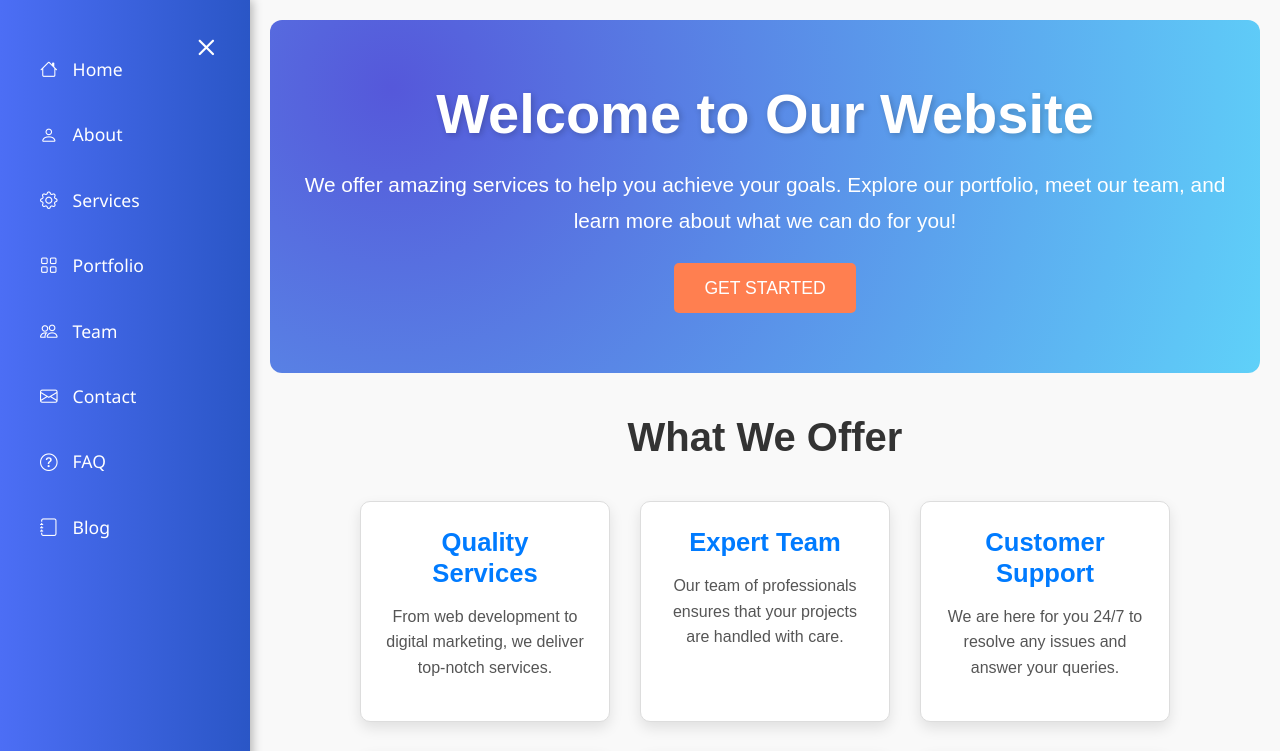
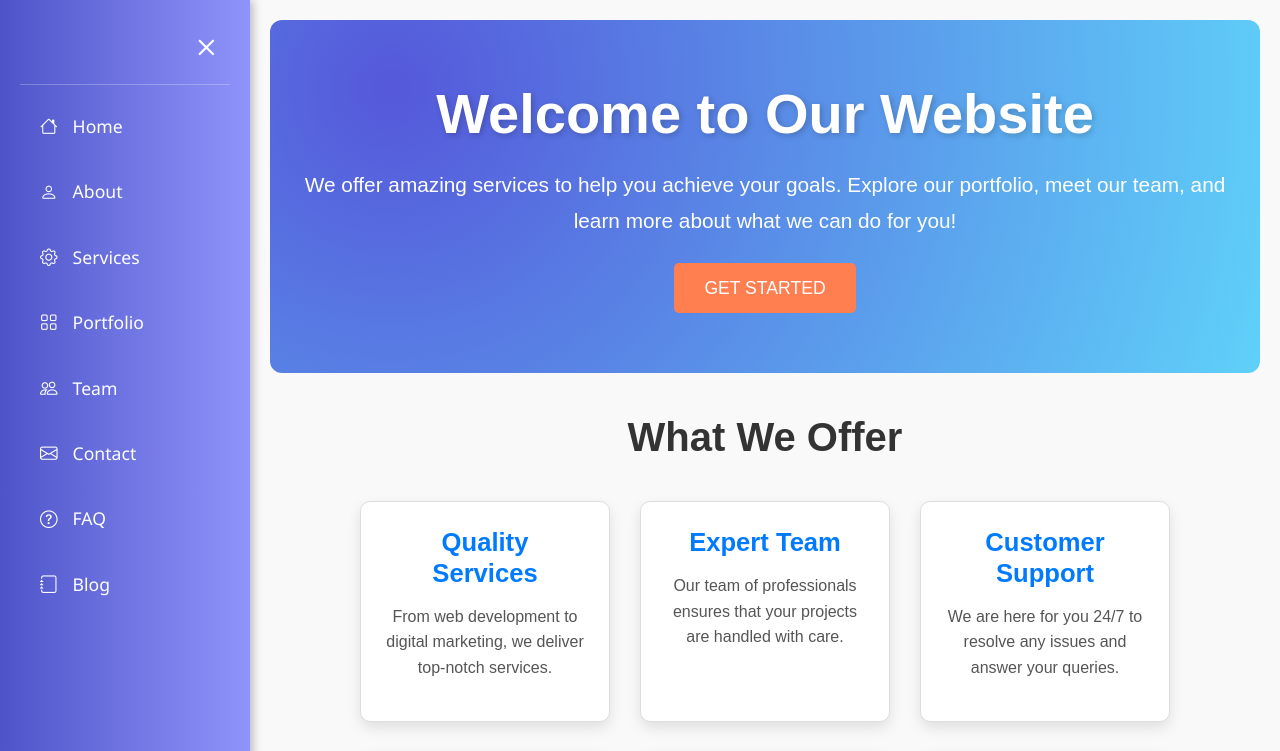
Before and after one commit to kishorshelar07/react_routing, a React (Create React App) app: page / in a window 1280 px wide. Shown: the top 751 px of the page. Built offline with nearby package versions, Linux system fonts and the light colour scheme.

Commit message:
adding ui changes in sidebar

```diff
--- a/src/components/Sidebar.css
+++ b/src/components/Sidebar.css
@@ -5,7 +5,7 @@
   left: 0;
   height: 100%;
   width: 250px;
-  background: linear-gradient(to right, #4c6ef5, #2a56c6); /* Gradient background */
+  background: linear-gradient(90deg, #4e54c8, #8f94fb);
   color: white;
   padding: 20px;
   box-shadow: 2px 0 10px rgba(0, 0, 0, 0.3); /* Slightly larger shadow for depth */
--- a/src/components/Sidebar.js
+++ b/src/components/Sidebar.js
@@ -9,7 +9,7 @@ const Sidebar = ({ isOpen, toggleSidebar }) => {
       {/* Toggle Button */}
       <button className="sidebar-toggle-btn" onClick={toggleSidebar}>
         <i className={`bi ${isOpen ? 'bi-x' : 'bi-list'}`}></i>  {/* Icon changes based on isOpen */}
-      </button><br/>
+      </button><br/><br/><hr/>
 
       <div className="sidebar-content">
         {/* Navigation Links */}
```
